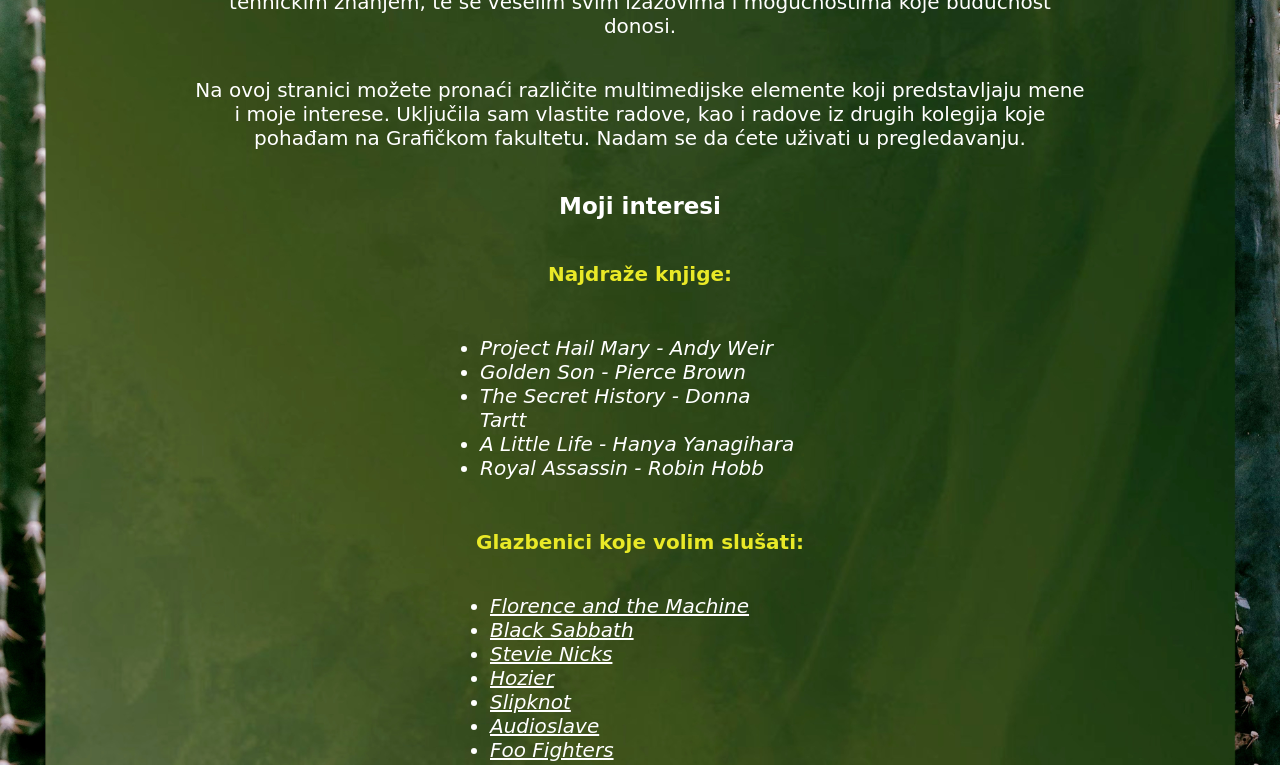
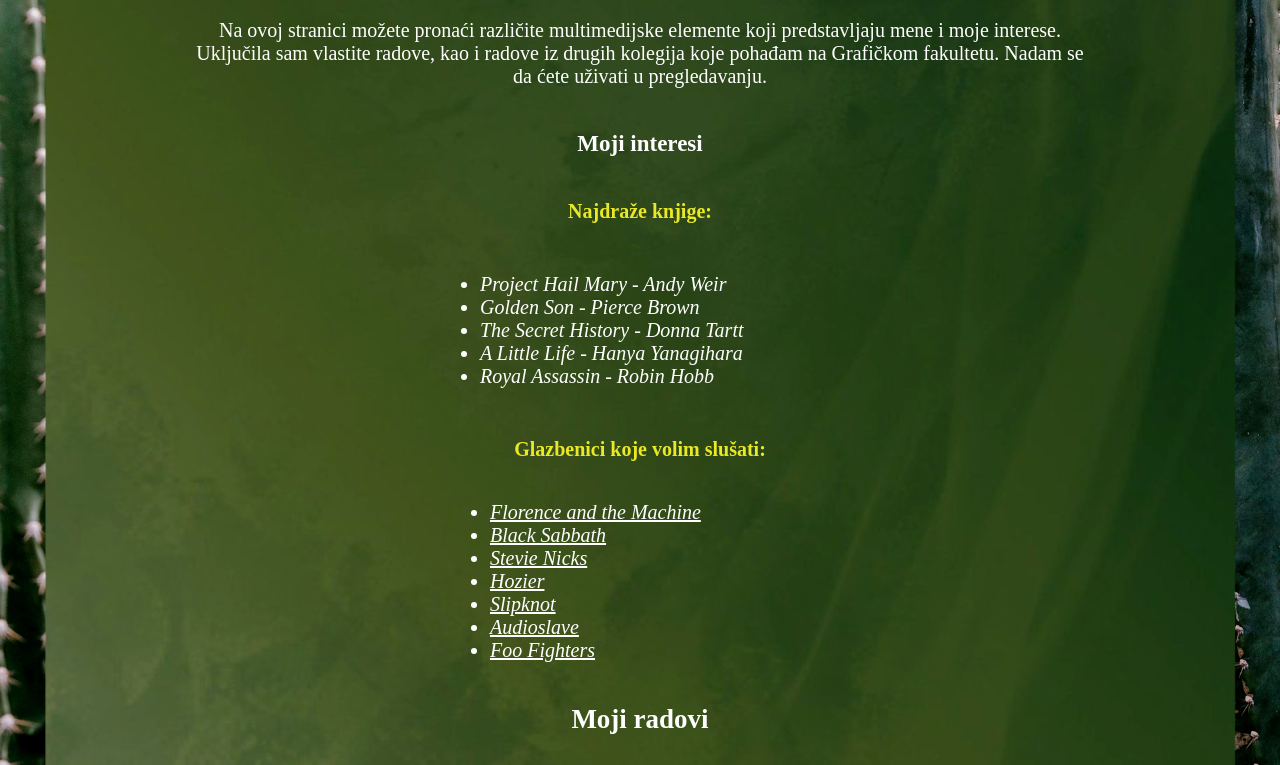
Before and after one commit to isibenik1/Ivona_Sibenik_projektni_zadatak3, a plain HTML site: page O_meni.html in a window 1280 px wide. Shown: the part 480-1245 px from the top of the page. Drawn offline with Linux system fonts and the light colour scheme.

Commit message:
Update still.css

```diff
--- a/still.css
+++ b/still.css
@@ -25,7 +25,7 @@ h1 {
 h2 {
 	font-size: 27px;
 	text-align: center;
-	font-family:"Brush Script MT", Cursive;
+	font-family:"Fira Sans", serif;
 	padding:10px;
     margin-left: auto;
 	margin-right:auto;
@@ -35,7 +35,7 @@ h2 {
 h3 {
 	font-size: 23px;
 	text-align: center;
-	font-family:"Brush Script MT", Cursive;
+	font-family:"Fira Sans", serif;
 	padding:10px;
     margin-left: auto;
 	margin-right:auto;
@@ -45,7 +45,7 @@ h3 {
 p {
 	font-size: 20px;
 	text-align: center;
-	font-family:"Brush Script MT", Cursive;
+	font-family:"Fira Sans", serif;
 	padding:10px;
     margin-left: auto;
 	margin-right:auto;
@@ -88,7 +88,7 @@ ul.nav li a:hover {	text-decoration:underline;}
 
 ul.youtube-links {
 	font-size: 20px;
-	font-family:"Brush Script MT", Cursive;
+	font-family:"Fira Sans", serif;
 	padding:10px;
     margin-left: auto;
 	margin-right:auto;
@@ -101,7 +101,7 @@ ul.youtube-links li a {
 ul.youtube-links li a:hover {text-decoration:underline;}
 ul {
 	font-size: 20px;
-    font-family:"Brush Script MT", Cursive;
+    font-family:"Fira Sans", serif;
 	padding:20px;
 	margin-left: auto;
 	margin-right:auto;
```
